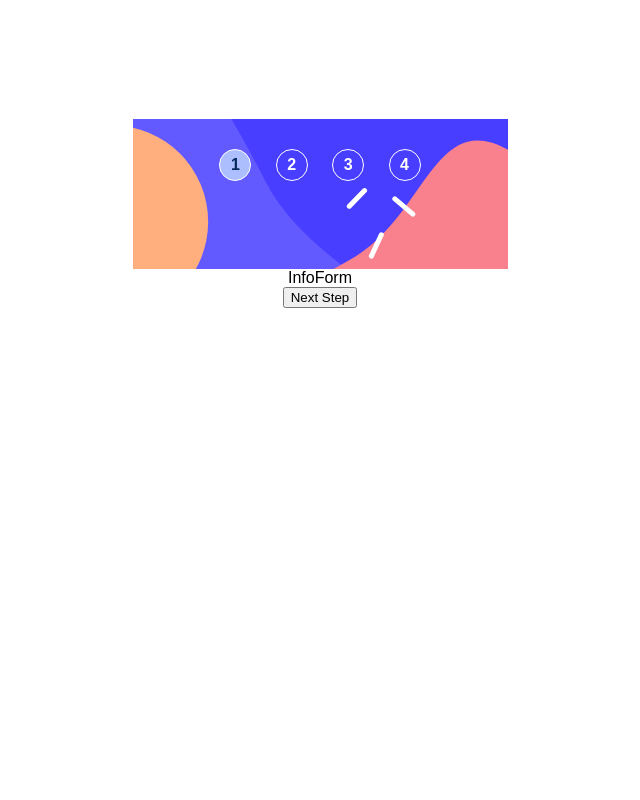
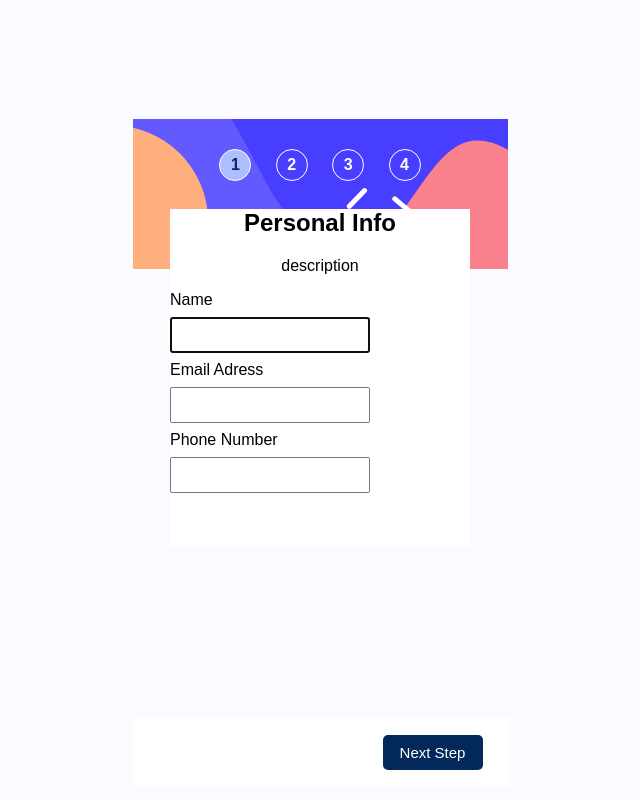
Before and after one commit to Kittoff/multistep-fem, a React (Vite) app: page / in a window 1280 px wide. Shown: the whole page, without its empty margins (320-960 px from the left). Built offline with nearby package versions, Linux system fonts and the light colour scheme; a web font is replaced by a local one.

Commit message:
TODO : position et taille formulaire

```diff
--- a/src/App.tsx
+++ b/src/App.tsx
@@ -30,14 +30,16 @@ function App() {
       </div>
       <form>
         {step}
-        {!isFirstStep && (
-          <button onClick={back} type="button">
-            Go Back
+        <div className="form-buttons">
+          {!isFirstStep && (
+            <button className="button-back" onClick={back} type="button">
+              Go Back
+            </button>
+          )}
+          <button className="button-next" type="button" onClick={next}>
+            {isLastStep ? "Confirm" : "Next Step"}
           </button>
-        )}
-        <button type="button" onClick={next}>
-          {isLastStep ? "Confirm" : "Next Step"}
-        </button>
+        </div>
       </form>
     </div>
   );
--- a/src/app.scss
+++ b/src/app.scss
@@ -3,7 +3,29 @@
 //Variables
 $marine-blue: hsl(213, 96%, 18%);
 $pastel-blue: hsl(228, 100%, 84%);
+$light-blue: hsl(206, 94%, 87%);
+$strawberry-red: hsl(354, 84%, 57%);
+$cool-gray: hsl(231, 11%, 63%);
+$light-gray: hsl(229, 24%, 87%);
+$magnolia: hsl(217, 100%, 97%);
+$alabaster: hsl(231, 100%, 99%);
+$white: hsl(0, 0%, 100%);
+
 $ubuntu-sans: "Ubuntu", sans-serif;
+
+//Reset buttons style
+button,
+input[type="submit"],
+input[type="button"],
+input[type="reset"] {
+  background: none;
+  color: inherit;
+  border: none;
+  padding: 0;
+  font: inherit;
+  cursor: pointer;
+  outline: inherit;
+}
 
 body {
   margin: 0;
@@ -11,6 +33,7 @@ body {
   box-sizing: border-box;
   height: 100vh;
   font-family: $ubuntu-sans;
+  background: $alabaster;
 }
 #root {
   display: flex;
@@ -43,9 +66,38 @@ body {
     color: $marine-blue;
   }
 }
+
+.button-next {
+  position: absolute;
+  left: 250px;
+  background: $marine-blue;
+  height: 35px;
+  width: 100px;
+  border-radius: 5px;
+  color: $white;
+  font-size: 15px;
+  font-weight: 500;
+}
+.button-back {
+  position: absolute;
+  right: 250px;
+}
+
+.form-buttons {
+  // position: absolute;
+  display: flex;
+  position: absolute;
+  background: $white;
+  height: 70px;
+  width: 375px;
+  justify-content: center;
+  place-items: center;
+  bottom: 13px;
+}
 .form-container {
   width: 375px;
   aspect-ratio: 2/3;
+  background: transparent;
 }
 .form-header-background {
   background-image: url("/bg_mobile.svg");
--- /dev/null
+++ b/src/components/formWrapper/FormWrapper.tsx
@@ -0,0 +1,19 @@
+import { ReactNode } from "react";
+import "./formWrapper.scss";
+
+type Props = {
+  title: string;
+  description: string;
+  children: ReactNode;
+};
+const FormWrapper = ({ title, description, children }: Props) => {
+  return (
+    <div className="container">
+      <h2>{title}</h2>
+      <p>{description}</p>
+      <div className="children">{children}</div>
+    </div>
+  );
+};
+
+export default FormWrapper;
--- /dev/null
+++ b/src/components/formWrapper/formWrapper.scss
@@ -0,0 +1,21 @@
+.container {
+  background: white;
+  height: 337px;
+  width: 300px;
+  margin: -80px auto;
+
+  & label {
+    display: flex;
+  }
+}
+
+.children {
+  display: grid;
+  flex-direction: column;
+  width: 200px;
+  gap: 0.5rem;
+
+  & input {
+    height: 30px;
+  }
+}
--- a/src/components/infoForm/InfoForm.tsx
+++ b/src/components/infoForm/InfoForm.tsx
@@ -1,8 +1,17 @@
 import React from "react";
+import FormWrapper from "../formWrapper/FormWrapper";
 
 const InfoForm = () => {
-  console.log("coucou info");
-  return <div>InfoForm</div>;
+  return (
+    <FormWrapper title="Personal Info" description="description">
+      <label htmlFor="name">Name</label>
+      <input type="text" autoFocus required />
+      <label htmlFor="email">Email Adress</label>
+      <input type="email" required />
+      <label htmlFor="phone">Phone Number</label>
+      <input type="text" required />
+    </FormWrapper>
+  );
 };
 
 export default InfoForm;
```
